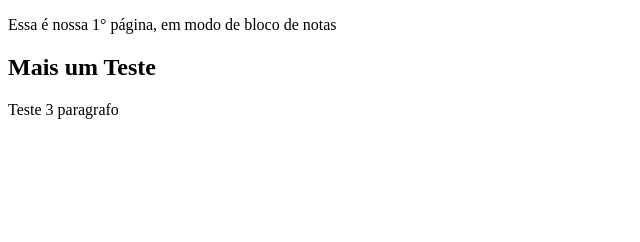
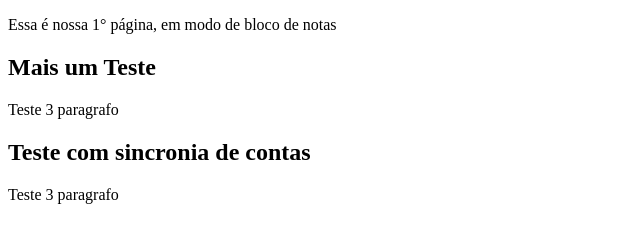
Before and after one commit to aucileia810/assincrono, a plain HTML site: page index.html in a window 1280 px wide. Shown: the whole page, without its empty margins (0-640 px from the left). Drawn offline with Linux system fonts and the light colour scheme.

Commit message:
add 3 linhas
teste de Github Desktop

```diff
--- a/index.html
+++ b/index.html
@@ -12,3 +12,7 @@
 <p> Teste 3 paragrafo</p>
 </body>
 </html>
+<h2>Teste com sincronia de contas</h2>
+<p>Teste 3 paragrafo</p>
+</body>
+</html>
```
